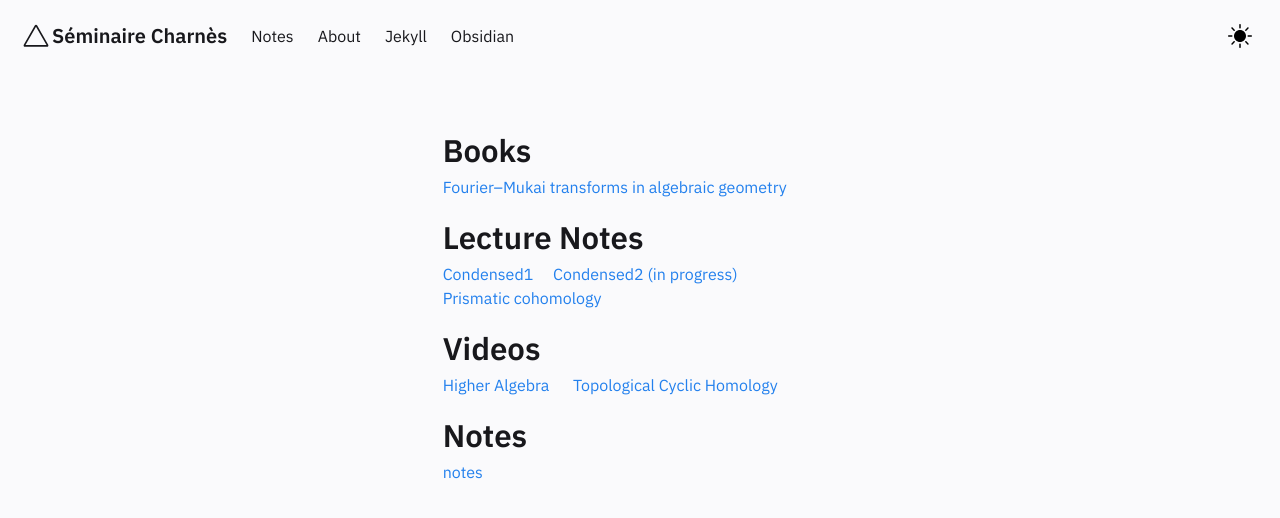
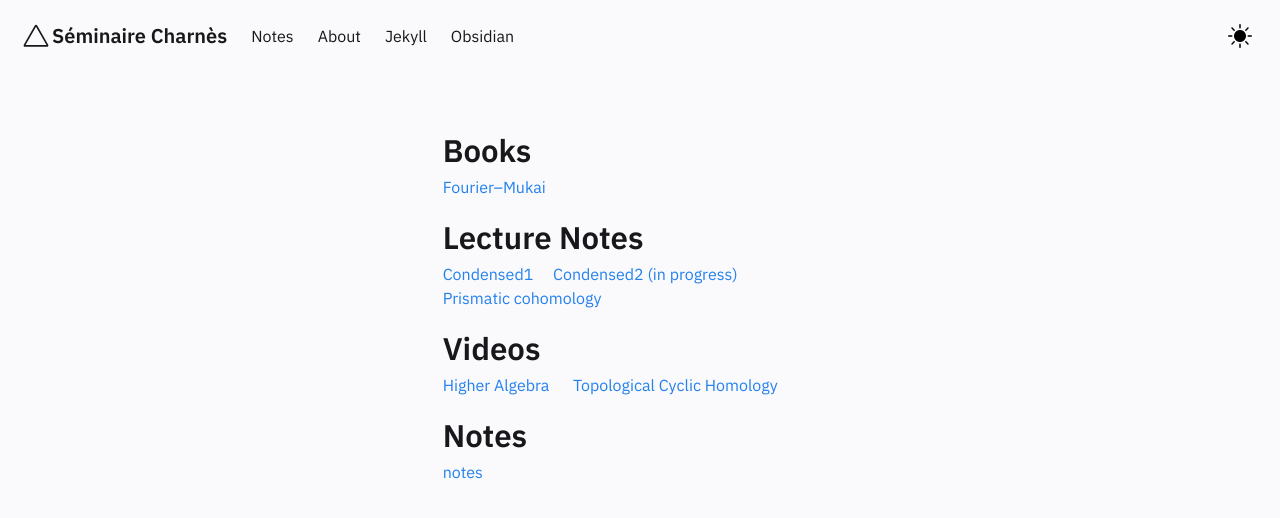
Before and after one commit to runxg/runxg.github.io, a Jekyll site: the page built from pages/index.md, in a window 1280 px wide. Shown: the top 518 px of the page. Built offline with Jekyll 4.4.1, drawn with Linux system fonts in a browser that asks for light colours.

Commit message:
Update Homepage.html

```diff
--- a/_includes/Homepage.html
+++ b/_includes/Homepage.html
@@ -3,7 +3,7 @@
     <p><h2>Books</h2>
         <details>
         <summary> <a href="https://typo.iwr.uni-heidelberg.de/fileadmin/groups/arithgeo/templates/data/Judith_Ludwig/Derivierte_Kategorien/H.pdf">
-            Fourier–Mukai transforms in algebraic geometry </a> </summary>
+            Fourier–Mukai</a> </summary>
         <ol>
             Details.
         </ol>
```
